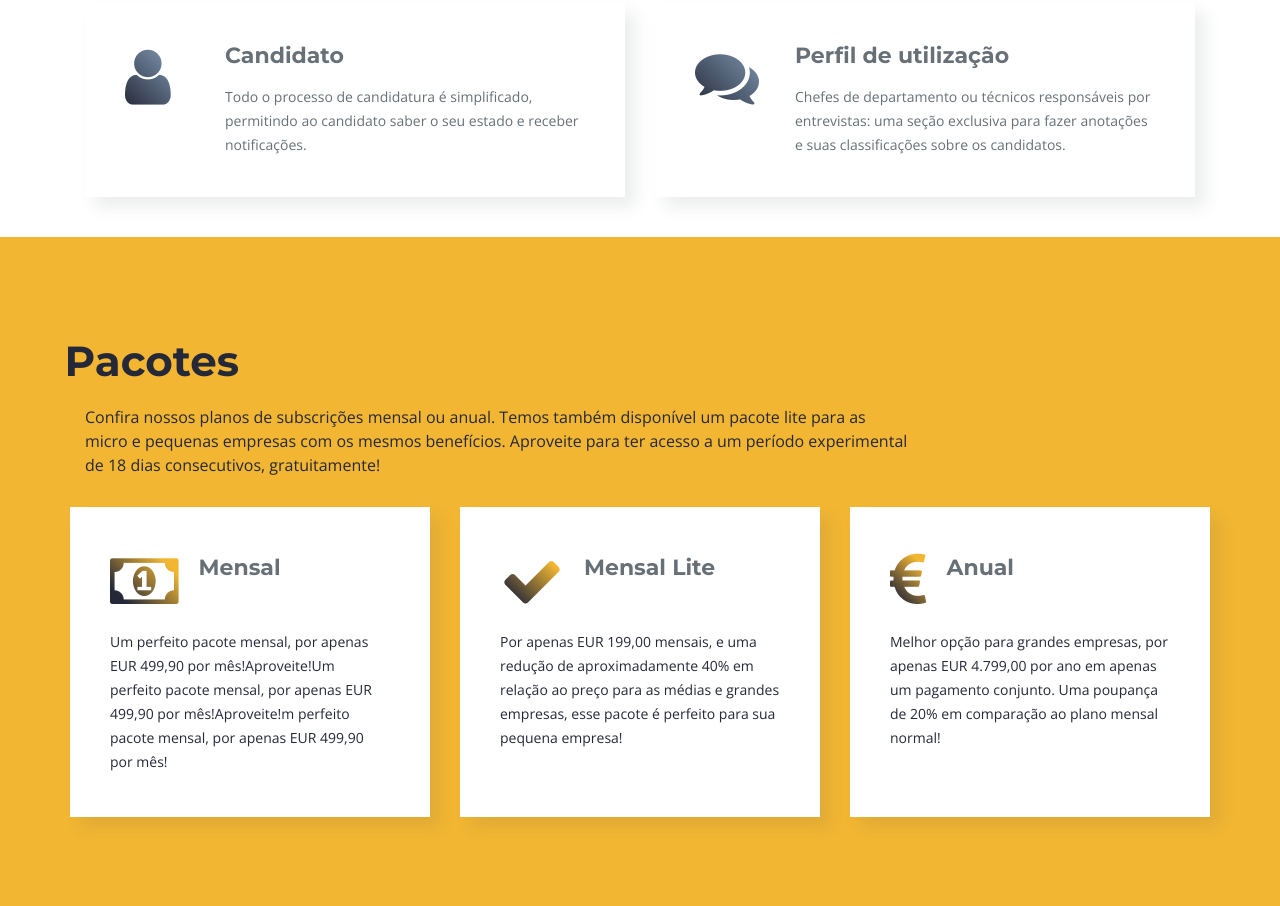
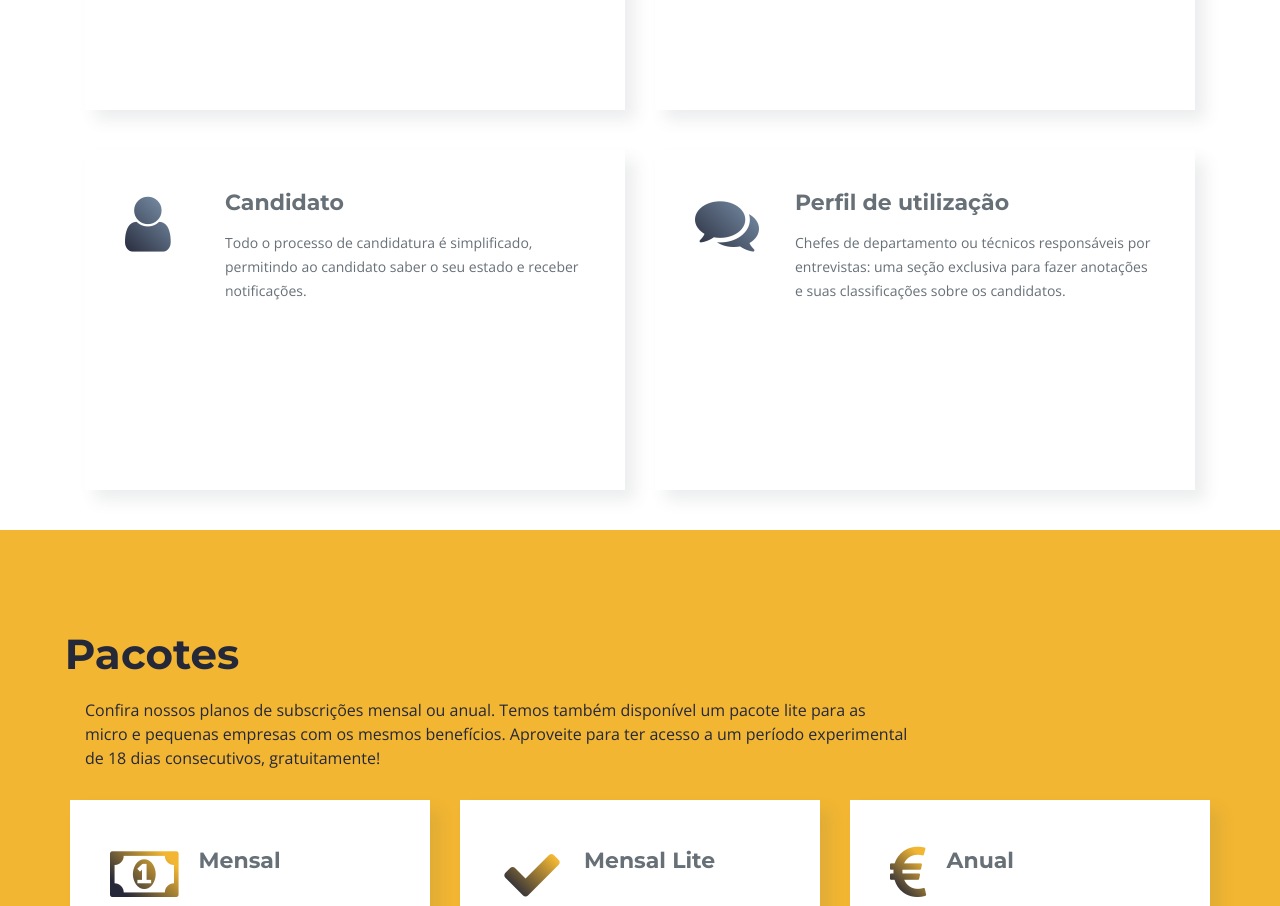
Before and after one commit to thanira/simplihire-marketing, a plain HTML site: page SimpliHire_Site/index.html in a window 1280 px wide. Shown: the part 1839-2745 px from the top of the page. Drawn offline with nearby package versions, Linux system fonts and the light colour scheme.

Commit message:
pacotes and inovacao  boxes fixed

```diff
--- a/SimpliHire_Site/css/style.css
+++ b/SimpliHire_Site/css/style.css
@@ -472,6 +472,7 @@ body.mobile-nav-active #mobile-nav-toggle {
 }
 
 #services .box {
+  min-height: 340px;
   padding: 40px;
   margin-bottom: 40px;
   box-shadow: 10px 10px 15px rgba(73, 78, 92, 0.1);
@@ -552,7 +553,7 @@ body.mobile-nav-active #mobile-nav-toggle {
 }
 
 #call-to-action .box {
-  min-height: 310px;
+  min-height: 480px;
   padding: 40px;
   margin-bottom: 40px;
   box-shadow: 10px 10px 15px rgba(73, 78, 92, 0.1);
```
